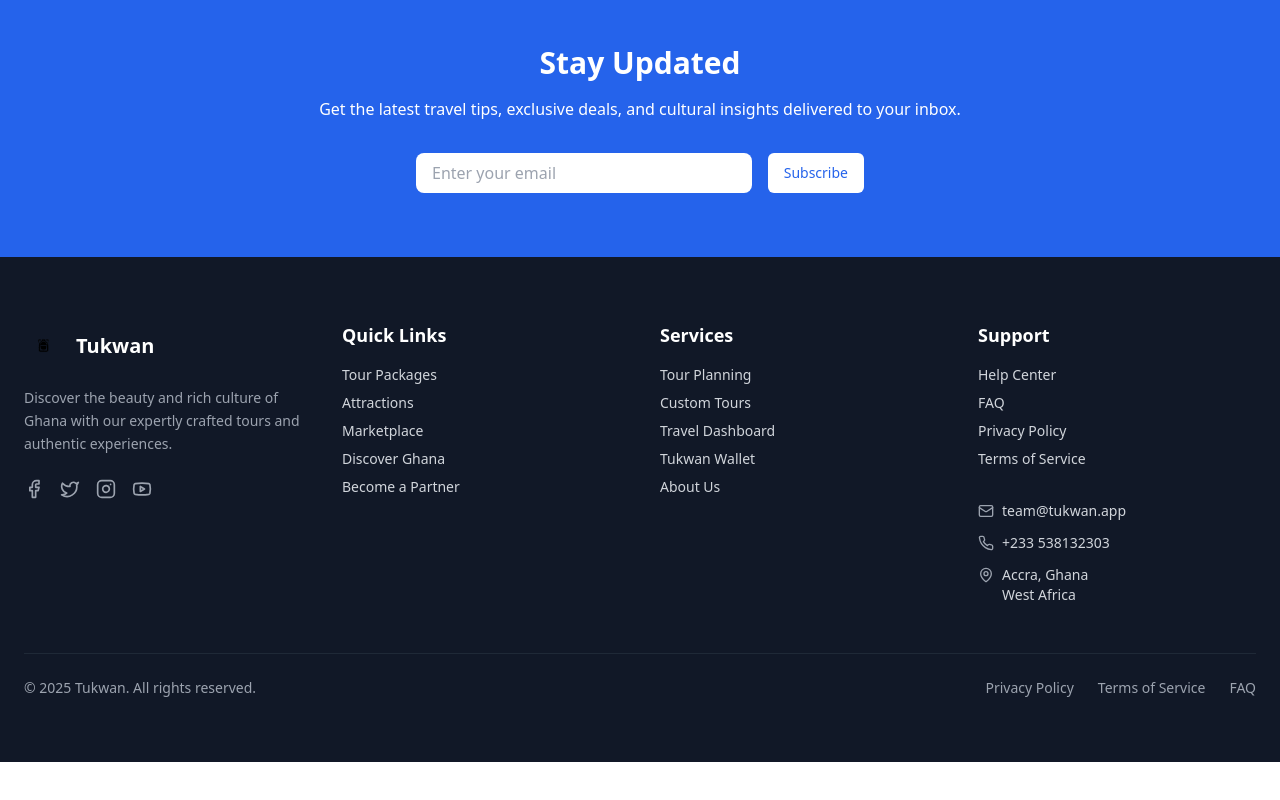
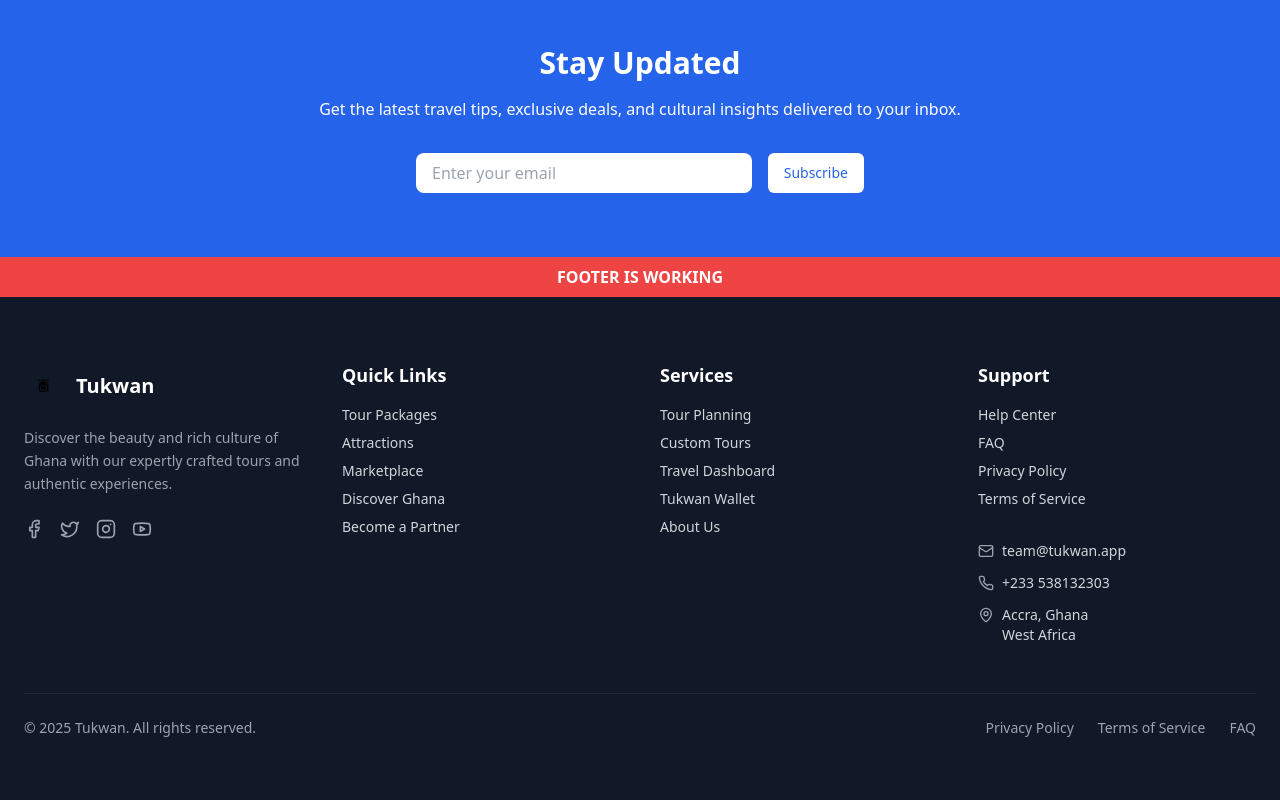
Before and after one commit to Kobe-Jones7/v0-tukwan-admin-system-t5, a Next.js app: page / in a window 1280 px wide. Shown: the part 4227-5027 px from the top of the page. Before the commit the page ends 4989 px from the top, so only its background shows below. Built offline with nearby package versions, Linux system fonts and the light colour scheme.

Commit message:
footer visibility

```diff
--- a/components/footer.tsx
+++ b/components/footer.tsx
@@ -12,6 +12,12 @@ import {
 
 export function Footer() {
   return (
+    <>
+      {/* TEST BANNER */}
+      <div className="bg-red-500 text-white text-center p-2 font-bold">
+        FOOTER IS WORKING
+      </div>
+
       <footer className="bg-gray-900 text-white">
         <div className="container mx-auto px-6 py-16">
           <div className="grid grid-cols-1 md:grid-cols-2 lg:grid-cols-4 gap-10">
@@ -171,5 +177,6 @@ export function Footer() {
           </div>
         </div>
       </footer>
+    </>
   )
 }
```
Lines whose indentation alone changed are shown as unchanged.
